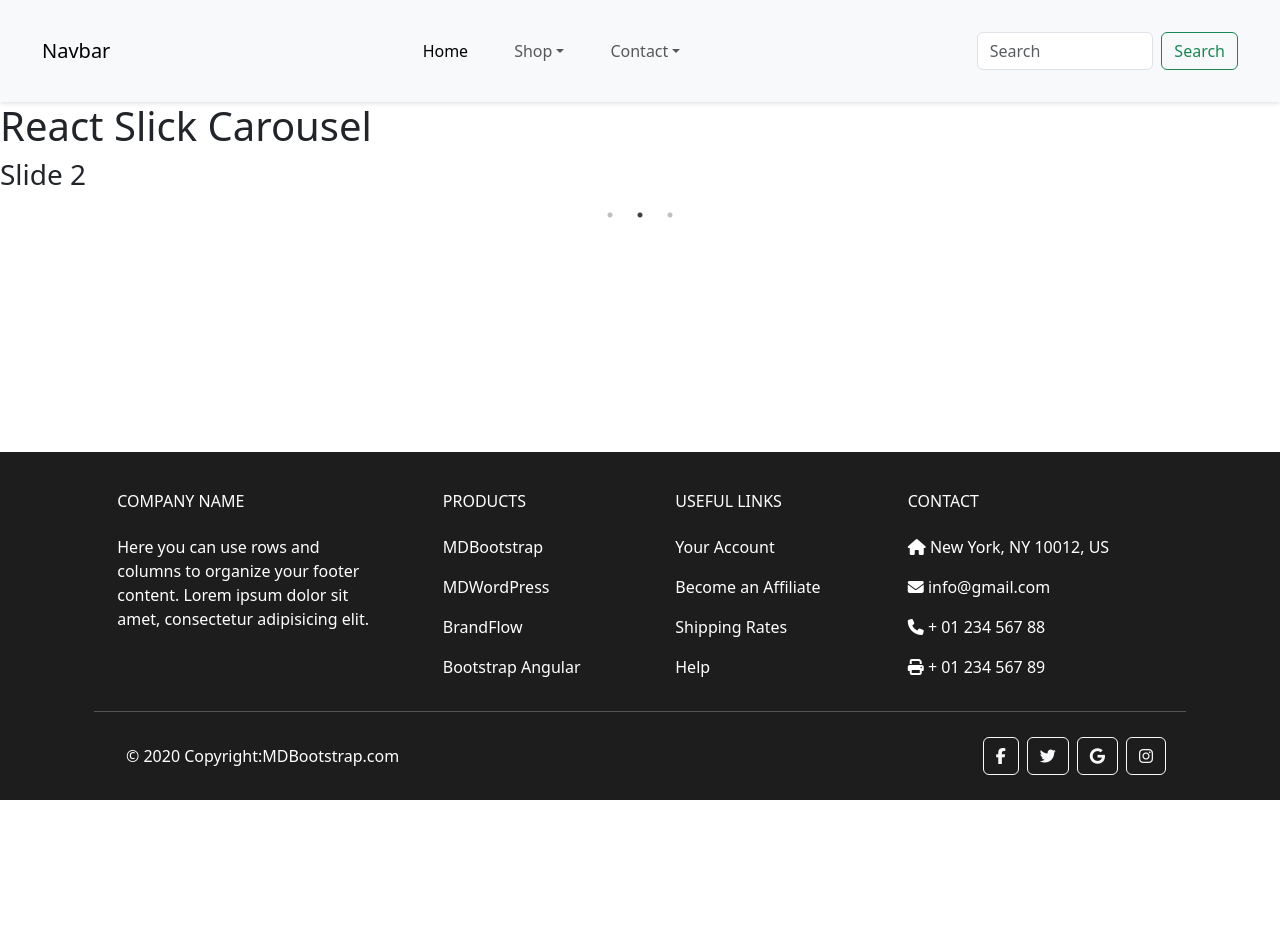
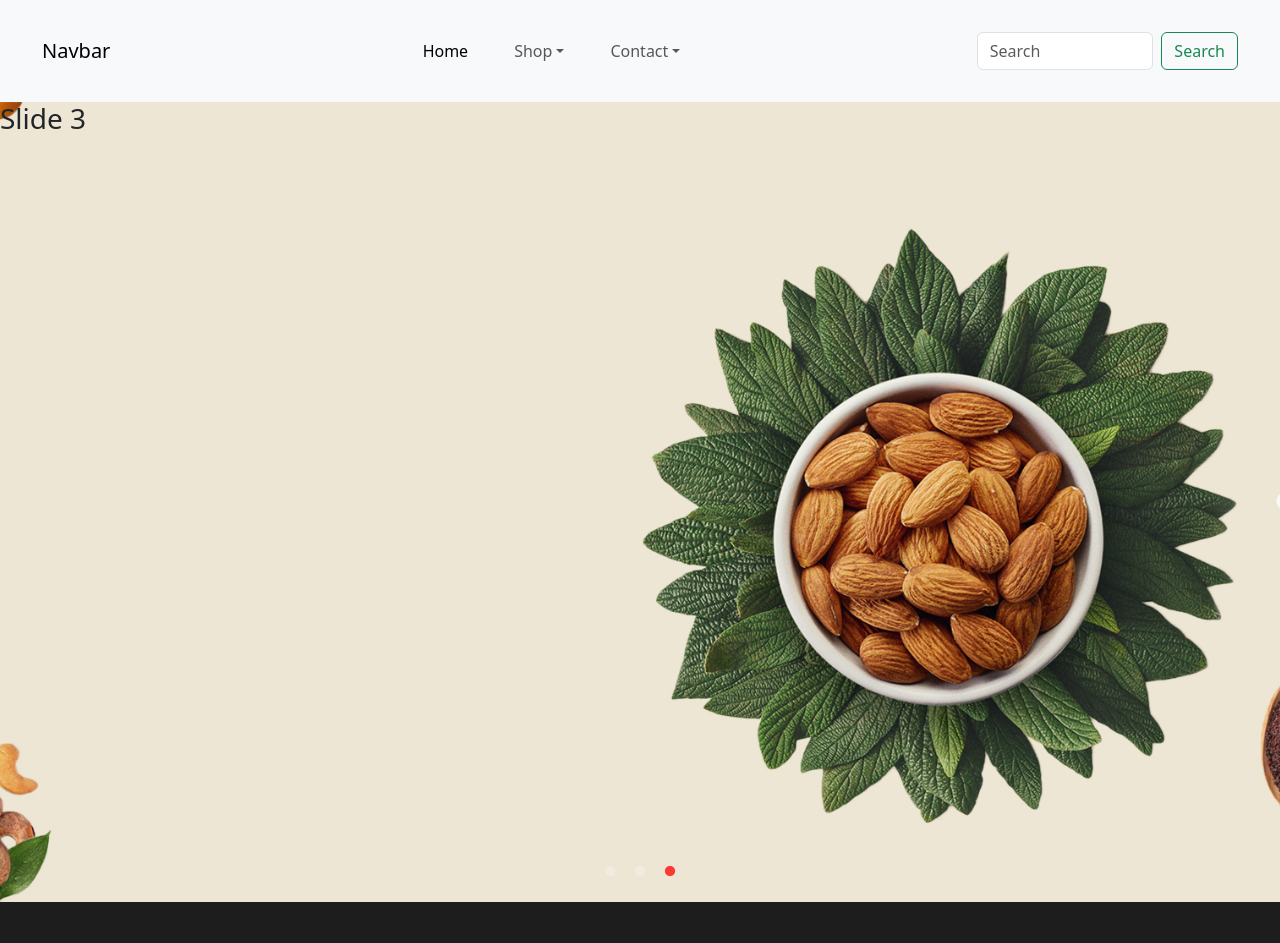
Before and after one commit to Altaf1k1P/Client, a React (Vite) app: page / in a window 1280 px wide. Shown: the top 943 px of the page. Before the commit the page ends 800 px from the top, so only its background shows below. Built offline with nearby package versions, Linux system fonts and the light colour scheme.

Commit message:
add slider

```diff
--- /dev/null
+++ b/src/assets/css/Slider.css
@@ -0,0 +1,25 @@
+.bg{
+    background-image: url('../wp.images/slider1-1.jpg.jpeg');
+    background-size: cover;
+    background-position: center center;
+    background-repeat: no-repeat;
+    height: 100vh;
+    width: 100%;
+
+}
+
+/* Make sure the dots are visible */
+.slick-dots {
+    bottom: 20px; /* Adjust this value as needed */
+    /* padding-bottom: 40px; Push dots into view */
+}
+
+.slick-dots li button:before {
+    font-size: 12px; /* Adjust dot size */
+    color: #ffff; /* Change to visible color */
+
+}
+
+.slick-dots li.slick-active button:before {
+    color: red; /* Change to highlight color */
+}
--- a/src/componnets/Slider.jsx
+++ b/src/componnets/Slider.jsx
@@ -1,11 +1,34 @@
 import React from 'react'
+import Slider from "react-slick";
+import "slick-carousel/slick/slick.css";
+import "slick-carousel/slick/slick-theme.css";
+import "../assets/css/Slider.css";
 
-function Slider() {
+function SlideComp() {
+
+  const settings = {
+    dots: true,
+    infinite: true,
+    speed: 500,
+    slidesToShow: 1,
+    slidesToScroll: 1,
+    autoplay: true,
+    autoplaySpeed: 2000, // Slide change every 2 seconds
+    pauseOnHover: false, // Ensure it doesn't stop when hovering
+  };
+
+
+
   return (
     <div>
-      hii
+
+      <Slider {...settings}>
+        <div className='bg'><h3>Slide 1</h3></div>
+        <div className='bg'><h3>Slide 2</h3></div>
+        <div className='bg'><h3>Slide 3</h3></div>
+      </Slider>
     </div>
   )
 }
 
-export default Slider
+export default SlideComp
--- a/src/pages/Home.jsx
+++ b/src/pages/Home.jsx
@@ -1,29 +1,14 @@
 import React from 'react'
-import Slider from "react-slick";
-import "slick-carousel/slick/slick.css";
-import "slick-carousel/slick/slick-theme.css";
-
+import SlideComp from '../componnets/Slider';
 function Home() {
 
-  const settings = {
-    dots: true,
-    infinite: true,
-    speed: 500,
-    slidesToShow: 1,
-    slidesToScroll: 1,
-    autoplay: true,
-  };
+
 
 
 
   return (
     <div>
-      <h1>React Slick Carousel</h1>
-      <Slider {...settings}>
-        <div><h3>Slide 1</h3></div>
-        <div><h3>Slide 2</h3></div>
-        <div><h3>Slide 3</h3></div>
-      </Slider>
+      <SlideComp/>
     </div>
   )
 }
```
Also changed, not shown: src/pages/home.css (added), 1 other file (tests, documents, lock files or other folders).
